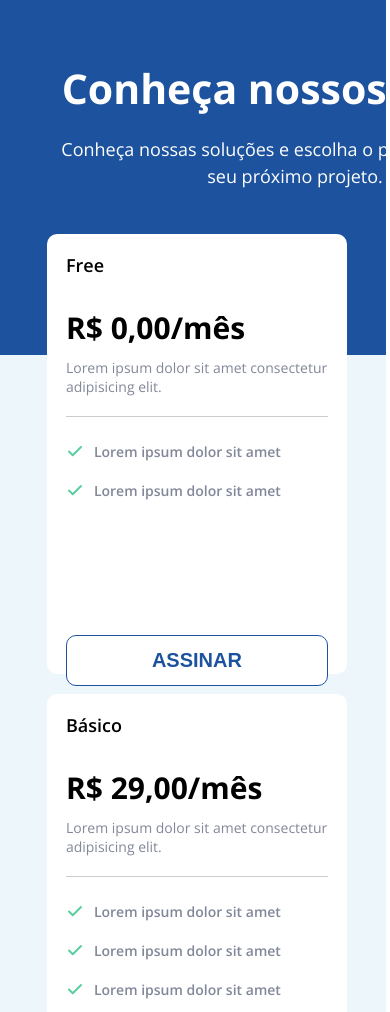
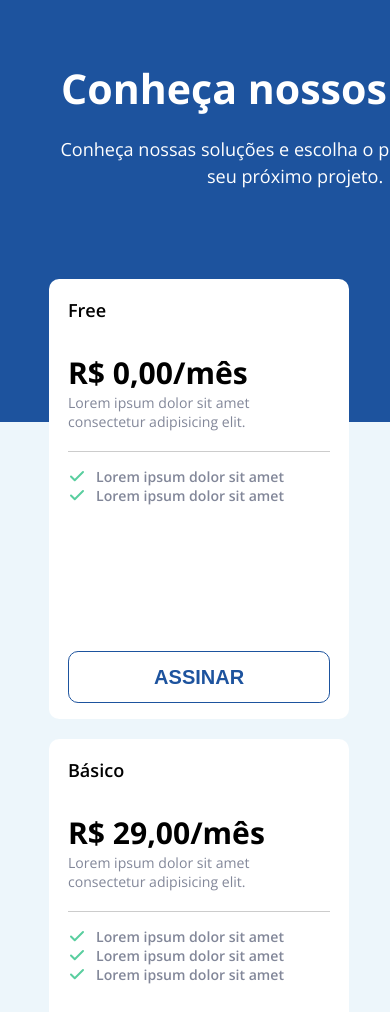
Before and after one commit to Jhow8335/tabela-de-preco, a plain HTML site: page index.html in a window 390 px wide. Shown: the top 1012 px of the page. Drawn offline with nearby package versions, Linux system fonts and the light colour scheme.

Commit message:
Otimização e atualização da responsividade

```diff
--- a/index.html
+++ b/index.html
@@ -12,18 +12,15 @@
 </head>
 
 <body>
-  <main>
-    <div class="background__sup">
+  <header class="background__sup">
     <h1>Conheça nossos planos</h1>
     <p>Conheça nossas soluções e escolha o plano ideal para o seu próximo projeto.</p>
-    </div>
+  </header>
 
-    <div class="background__inf"></div>
-
-    <div class="sectionBox">
+  <main class="sectionBox">
     <div class="box">
       <h2 class="box__title">Free</h2>
-        <p class="box__price">R$ 0,00/mês</p>
+      <strong class="box__price">R$ 0,00/mês</strong>
       <p class="box__text">Lorem ipsum dolor sit amet consectetur adipisicing elit.</p>
 
       <div class="check__top">
@@ -36,12 +33,12 @@
         <p class="check__text">Lorem ipsum dolor sit amet </p>
       </div>
 
-        <button class="box__btn-1"><a class="btn__text" href="#">Assinar</a></button>
+      <button class="box__btn"><a class="btn__text" href="#">Assinar</a></button>
     </div>
 
     <div class="box">
       <h2 class="box__title">Básico</h2>
-        <p class="box__price">R$ 29,00/mês</p>
+      <strong class="box__price">R$ 29,00/mês</strong>
       <p class="box__text">Lorem ipsum dolor sit amet consectetur adipisicing elit.</p>
 
       <div class="check__top">
@@ -59,12 +56,12 @@
         <p class="check__text">Lorem ipsum dolor sit amet </p>
       </div>
 
-        <button class="box__btn-2" ><a class="btn__text" href="#">Assinar</a></button>
+      <button class="box__btn" ><a class="btn__text" href="#">Assinar</a></button>
     </div>
 
     <div class="box">
       <h2 class="box__title">Profissional</h2>
-        <p class="box__price">R$ 59,00/mês</p>
+      <strong class="box__price">R$ 59,00/mês</strong>
       <p class="box__text">Lorem ipsum dolor sit amet consectetur adipisicing elit.</p>
 
       <div class="check__top">
@@ -87,9 +84,11 @@
         <p class="check__text">Lorem ipsum dolor sit amet </p>
       </div>
 
-        <button class="box__btn-3"><a class="btn__text" href="#">Assinar</a></button>
-      </div>
+      <button class="box__btn"><a class="btn__text" href="#">Assinar</a></button>
     </div>
   </main>
+
+  <footer class="background__inf"></footer>
+
 </body>
 </html>
--- a/style.css
+++ b/style.css
@@ -5,54 +5,42 @@
   --red: #cb0404;
   --yellow: #ffcc29;
   font-family: 'Open Sans', sans-serif;
-
 }
 
 * {
   border: 0;
   margin: 0;
   padding: 0;
+  box-sizing: border-box;
 }
 
 body {
-  height: 710px;
-  width: 1517px;
-}
-
-main {
-  height: 710px;
-  margin: 0 auto;
-  position: relative;
+  height: 100vh;
+  width: 100vw;
 }
 
 .background__sup {
   background-color: var(--blue);
-  box-sizing: border-box;
   height: 50%;
-  padding: 60px;
+  padding: 3.75rem;
   text-align: center;
 }
 
 .background__sup h1 {
   color: #ffffff;
   font-weight: bold;
-  font-size: 48px;
+  font-size: 3rem;
   margin: 0 auto;
-  margin-bottom: 20px;
-  width: 600px;
+  margin-bottom: 1.25rem;
+  width: 37.5rem;
 }
 
 .background__sup p {
   color: #ffffff;
-  font-size: 18px;
+  font-size: 1.13rem;
   line-height: 1.5;
   margin: 0 auto;
-  width: 490px;
-}
-
-.background__inf {
-  background-color: var(--page-background);
-  height: 50%;
+  width: 30.63rem;
 }
 
 .sectionBox {
@@ -60,62 +48,44 @@ main {
   left: 15%;
   position: absolute;
   top: 33%;
-
 }
 
 .box {
   background-color: #ffffff;
-  border-radius: 10px;
-  box-sizing: border-box;
-  height: 440px;
-  margin: 0 20px;
-  padding: 30px ;
-  width: 306px;
+  border-radius: 0.63rem;
+  height: 27.5rem;
+  margin: 0 1.25rem;
+  padding: 1.88rem;
+  width: 19.13rem;
+  position: relative;
 }
 
 .box__title {
-  font-size: 18px;
+  font-size: 1.13rem;
   font-weight: 600;
-  margin: 0 0 30px 0;
+  margin: 0 0 1.88rem 0;
 }
 
 .box__price {
-  font-size: 30px;
+  font-size: 1.88rem;
   font-weight: bold;
-  padding-bottom: 10px;
+  padding-bottom: 0.63rem;
 }
 
 .box__text {
   color: var(--gray);
-  font-size: 14px;
-  padding-bottom: 20px;
+  font-size: 0.88rem;
+  padding-bottom: 1.25rem;
 }
 
-.box__btn-1 {
+.box__btn {
   background-color: #ffffff;
   border: 1px solid var(--blue);
-  border-radius: 10px;
-  height: 51px;
-  margin-top: 104px;
-  width: 245px;
-}
-
-.box__btn-2 {
-  background-color: #ffffff;
-  border: 1px solid var(--blue);
-  border-radius: 10px;
-  height: 51px;
-  margin-top: 69px;
-  width: 245px;
-}
-
-.box__btn-3 {
-  background-color: #ffffff;
-  border: 1px solid var(--blue);
-  border-radius: 10px;
-  height: 51px;
-  margin-top: 34px;
-  width: 245px;
+  border-radius: 0.63rem;
+  width: 15.31rem;
+  height: 3.19rem;
+  position: absolute;
+  bottom: 1rem;
 }
 
 .box__btn-1:hover, .box__btn-2:hover, .box__btn-3:hover  {
@@ -125,9 +95,9 @@ main {
 
 .btn__text  {
   color: var(--blue);
-  font-size: 20px;
+  font-size: 1.25rem;
   font-weight: bold;
-  padding: 12px 24px;
+  padding: 0.75rem 1.5rem;
   text-decoration: none;
   text-transform: uppercase;
 }
@@ -139,25 +109,30 @@ main {
 .check__top {
   border-top: 1px solid rgba(0, 0, 0, 0.200);
   display: flex;
-  gap: 10px;
-  padding-top: 15px;
+  gap: 0.63rem;
+  padding-top: 0.94rem;
 }
 
 .check__random {
   display: flex;
-  gap: 10px;
+  gap: 0.63rem;
 }
 
 .check__text {
  color: var(--gray);
- font-size: 14px;
+ font-size: 0.88rem;
  font-weight: 600;
- padding: 10px 0;
+ padding: 0.63 0;
+}
+
+.background__inf {
+  background-color: var(--page-background);
+  height: 50%;
 }
 
 @media (max-width: 1280px) {
   body {
-    width: 99vw;
+    width: 100vw;
   }
 
   .background__sup h1 {
@@ -175,30 +150,16 @@ main {
   }
 
   .box {
-    padding: 19px;
-    width: 250px;
+    padding: 1.19rem;
+    width: 15.62rem;
   }
 
-  .box__btn-1{
-    margin-top: 125px;
-    width: 211px;
-  }
-
-  .box__btn-2 {
-    margin-top: 90px;
-    width: 211px;
-  }
-
-  .box__btn-3 {
-    margin-top: 54px;
-    width: 211px;
+  .box__btn {
+    width: 13.19rem;
   }
 }
 
 @media (max-width: 1030px) {
-  .background__inf {
-    height: 113%;
-  }
 
   .sectionBox {
     left: 2%;
@@ -207,12 +168,16 @@ main {
   }
 
   .box {
-    width: 300px;
-    margin-bottom: 20px;
+    width: 18.75rem;
+    margin-bottom: 1.25rem;
   }
 
-  .box__btn-1, .box__btn-2, .box__btn-3 {
-    width: 262px;
+  .box__btn {
+    width: 16.4rem;
+  }
+
+  .background__inf {
+    height: 150vh;
   }
 }
 
@@ -222,17 +187,16 @@ main {
   }
 
   .background__sup h1 {
-    font-size: 41px;
-    padding: 0px;
-    width: 475px;
+    font-size: 2.57rem;
+    padding: 0;
+    width: 29.69rem;
   }
 
   .background__sup p {
-    width: 470px;
-
+    width: 29.38rem;
   }
 
   .background__inf {
-    height: 198%;
+    height: 200%;
   }
 }
```
Lines whose indentation alone changed are shown as unchanged.
